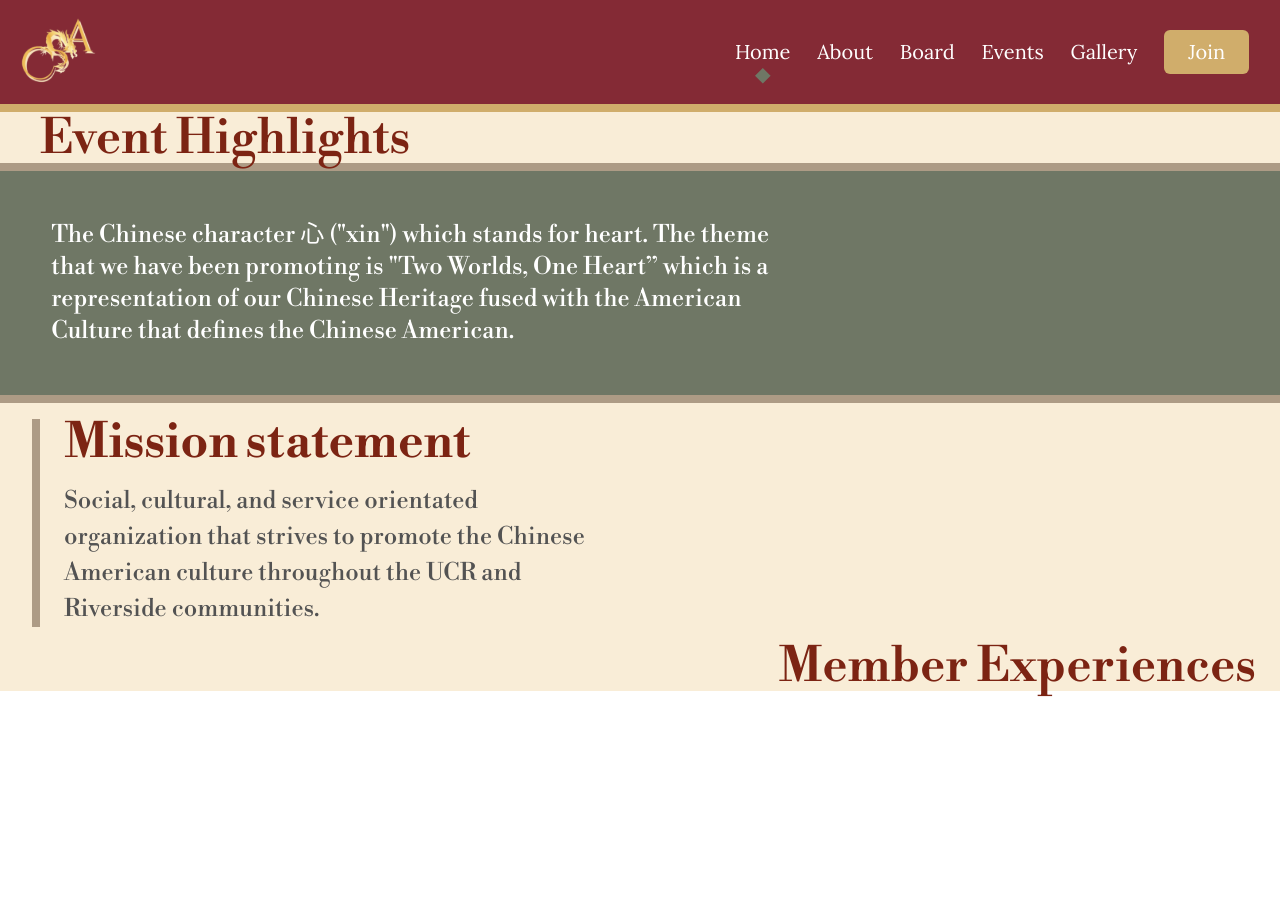
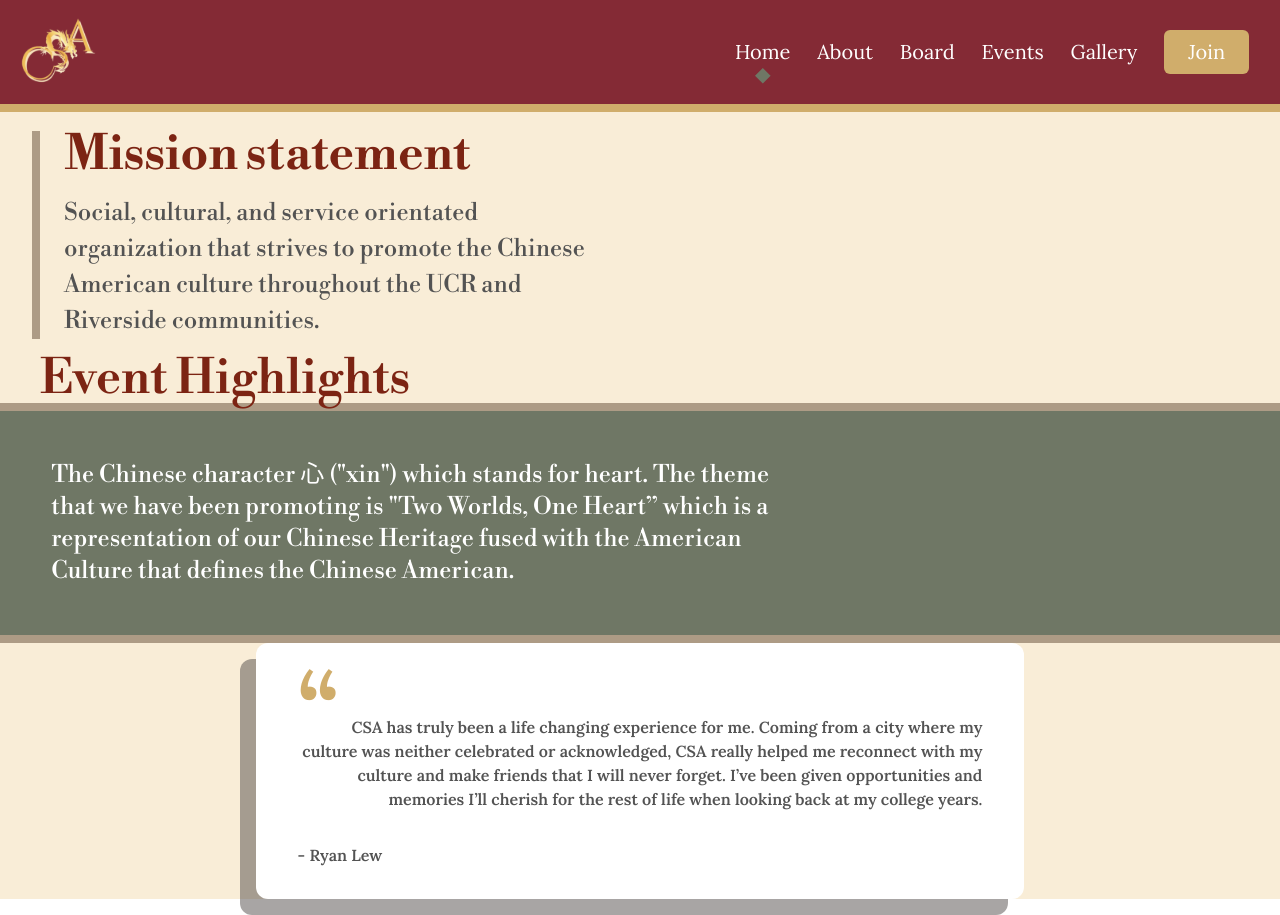
Before and after one commit to acm-ucr/csa-website, a Next.js app: page / in a window 1280 px wide. Before the commit the page ends 800 px from the top, so only its background shows below. Built offline with nearby package versions, Linux system fonts and the light colour scheme.

Commit message:
fixed more stuff

```diff
--- a/src/app/page.tsx
+++ b/src/app/page.tsx
@@ -1,16 +1,19 @@
 import React from "react";
 import XinDescription from "@/components/home/XinDescription";
-import MemberTitle from "@/components/home/MemberExperienceTitle";
+import QuoteBox from "@/components/home/QuoteBox";
+import quotes from "@/data/quote-data";
+import EHTitle from "@/components/events/EventHighlightsTitle";
 import MissionStatement from "@/components/home/MissionStatement";
-import EHTitle from "@/components/events/EventHighlightsTitle";
 
 const Home = () => {
   return (
     <div className="bg-csa-tan-100 pt-[12.2vh] md:pt-[14.4vh]">
+      <MissionStatement />
       <EHTitle />
       <XinDescription />
-      <MissionStatement />
-      <MemberTitle />
+      {quotes.map(({ quote, person }, index) => (
+        <QuoteBox quote={quote} name={person} key={index} />
+      ))}
     </div>
   );
 };
```
